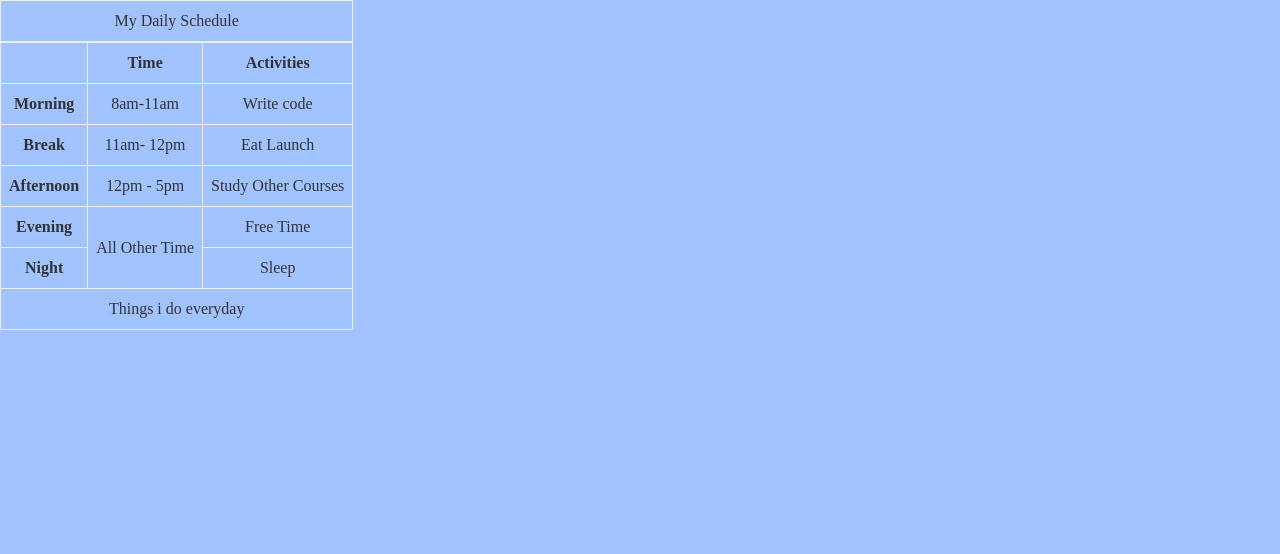
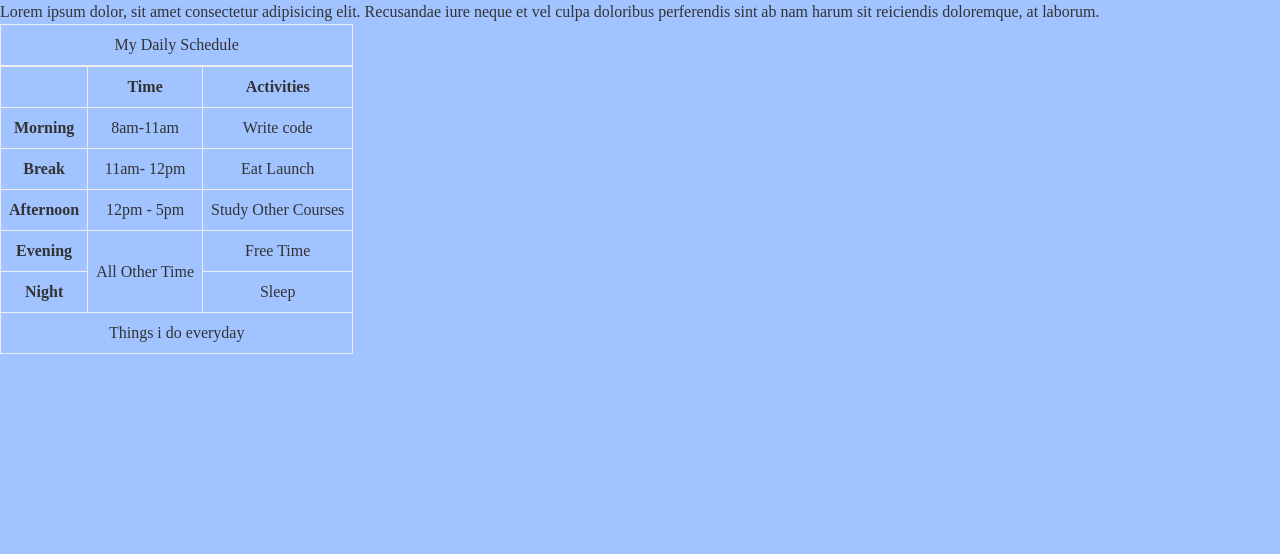
Before and after one commit to J0ker-11/HTML-Practice, a plain HTML site: page index.html in a window 1280 px wide. Shown: the top 554 px of the page. Drawn offline with Linux system fonts and the light colour scheme.

Commit message:
i updated a code with block level element

```diff
--- a/index.html
+++ b/index.html
@@ -8,6 +8,13 @@
     <link rel="icon" href="/Images/pexels-elina-volkova-19551874.jpg">
 </head>
 <body>
+
+
+    <div id="block">
+             <p>
+                Lorem ipsum dolor, sit amet consectetur adipisicing elit. Recusandae iure neque et vel culpa doloribus perferendis sint ab nam harum sit reiciendis doloremque, at laborum.
+             </p>
+    </div>
 
 <table>
        <caption>My Daily Schedule</caption>
```
